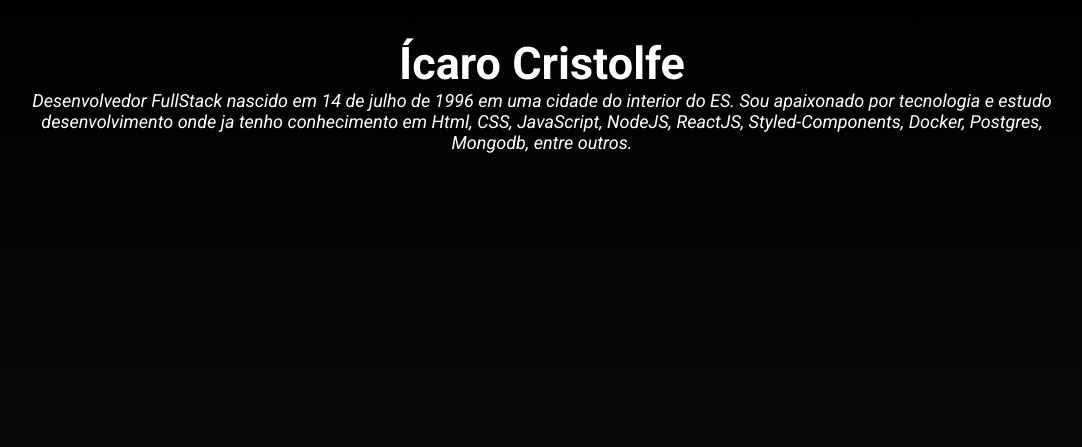
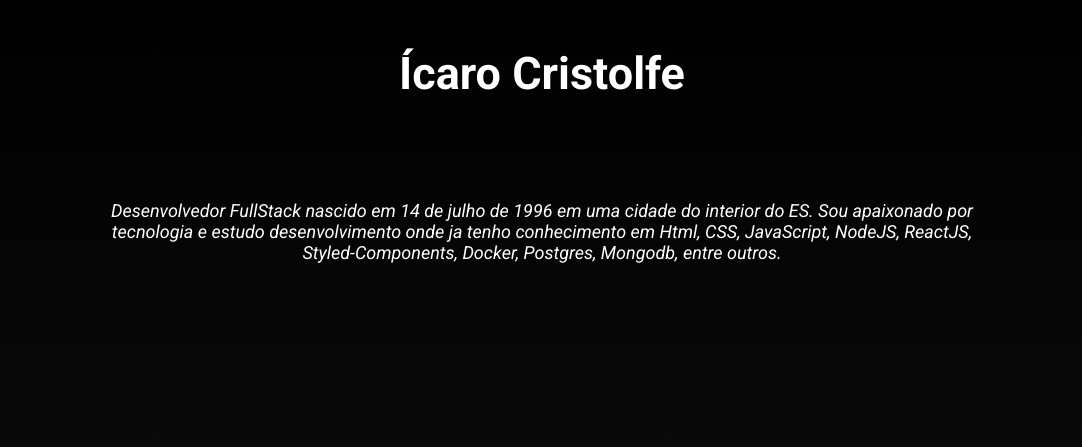
Before and after one commit to Icristolfe/portfolio, a plain HTML site: page index.html in a window 1280 px wide. Shown: the part 353-800 px from the top of the page, without its empty margins (98-1180 px from the left). Drawn offline with Linux system fonts and the light colour scheme.

Commit message:
new update

```diff
--- a/index.html
+++ b/index.html
@@ -27,7 +27,7 @@
 
         <img class="perfil" src="https://avatars.githubusercontent.com/u/82662425?s=400&u=5d82815469253052004eaa6924430ee4390fd3cb&v=4" >
 
-        <h1>Ícaro Cristolfe</h1>
+        <h1 class="name" >Ícaro Cristolfe</h1>
 
         <div id="aboutme">
             <p>Desenvolvedor FullStack nascido em 14 de julho de 1996 em uma cidade do interior do ES. Sou apaixonado
--- a/styles.css
+++ b/styles.css
@@ -61,7 +61,7 @@ h1 {
 }
 
 #aboutme {
-    margin: 0 100px;
+    margin: 0 200px;
     margin-bottom: 200px;
 }
 
@@ -230,3 +230,8 @@ figure {
     border-radius: 50%;
     margin-top: 150px;
 }
+
+.name {
+    margin-bottom: 100px;
+    margin-top: 50px;
+}
```
